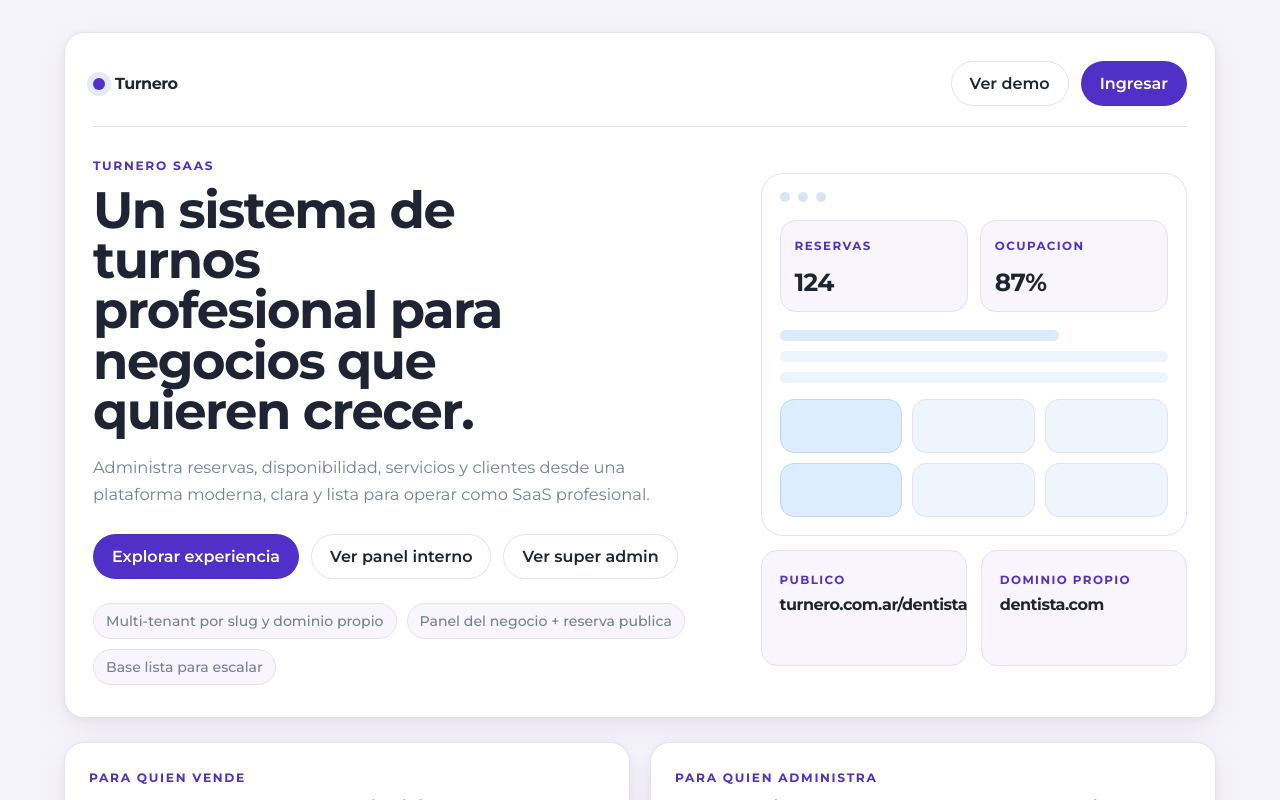
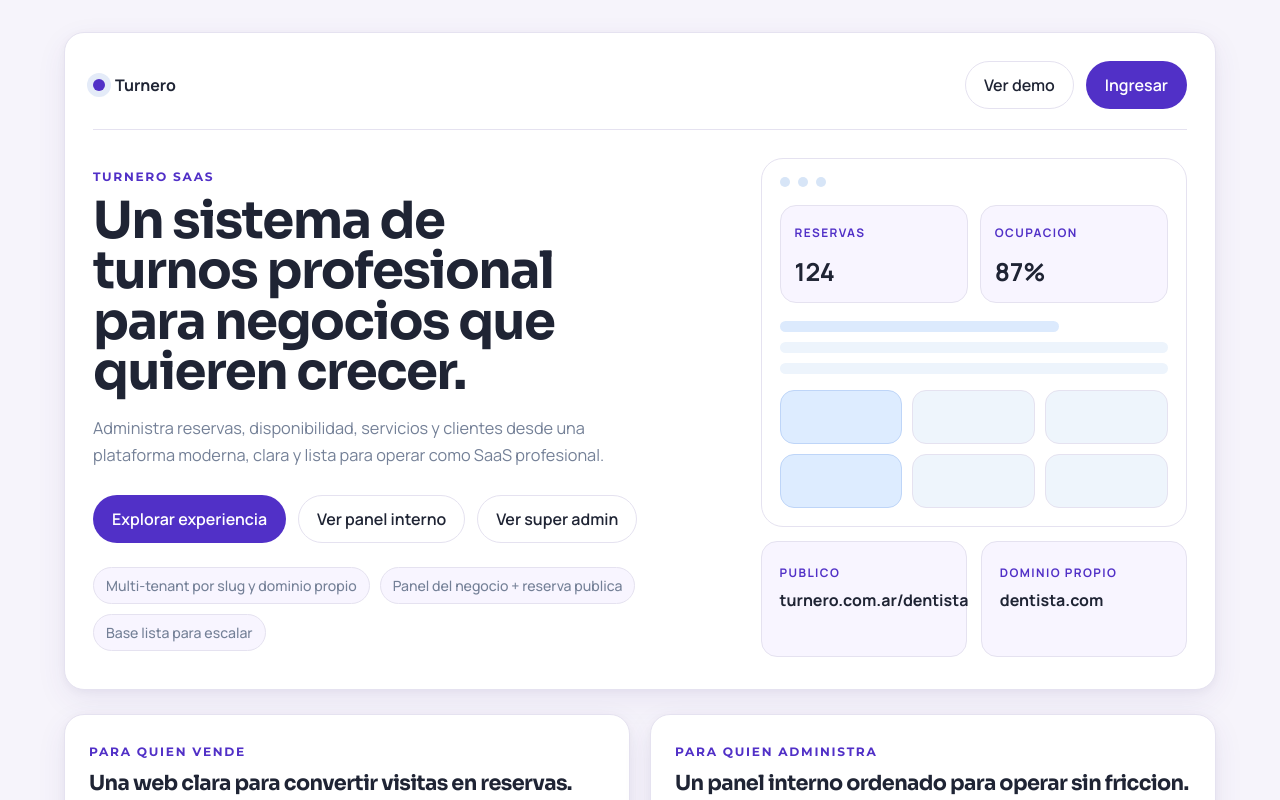
Before and after one commit to faculpda/Turnero, a Next.js app: page / in a window 1280 px wide. Shown: the top 800 px of the page. Built offline with nearby package versions, Linux system fonts and the light colour scheme.

Commit message:
feat: diversificar tipografias del dashboard

```diff
--- a/app/globals.css
+++ b/app/globals.css
@@ -1,5 +1,7 @@
 :root {
-  --font-sans: "Montserrat", sans-serif;
+  --font-body: "Manrope", sans-serif;
+  --font-display: "Sora", sans-serif;
+  --font-accent: "Montserrat", sans-serif;
   --bg: #f6f4fb;
   --panel: #ffffff;
   --panel-soft: #f8f5ff;
@@ -22,7 +24,7 @@
 }
 
 html {
-  font-family: var(--font-sans);
+  font-family: var(--font-body);
   background: var(--bg);
   color: var(--text);
 }
@@ -31,6 +33,7 @@ body {
   margin: 0;
   min-height: 100vh;
   background: var(--bg);
+  font-family: var(--font-body);
 }
 
 a {
@@ -87,6 +90,7 @@ a {
 .dashboard-sidebar-subtitle {
   color: #8a84a0;
   font-size: 0.9rem;
+  font-family: var(--font-body);
 }
 
 .dashboard-sidebar-nav,
@@ -101,6 +105,7 @@ a {
   font-weight: 700;
   letter-spacing: 0.08em;
   text-transform: uppercase;
+  font-family: var(--font-accent);
 }
 
 .dashboard-sidebar-item {
@@ -112,6 +117,8 @@ a {
   color: #5f6780;
   background: #ffffff;
   border: 1px solid transparent;
+  font-family: var(--font-body);
+  font-weight: 700;
 }
 
 .dashboard-sidebar-item.active {
@@ -232,12 +239,22 @@ a {
   box-shadow: var(--shadow);
 }
 
+.dashboard-overview-chip strong,
+.dashboard-kpi-card h2,
+.dashboard-turno-main strong,
+.dashboard-turno-meta strong,
+.dashboard-turno-detail-block strong,
+.dashboard-sidebar-brand strong {
+  font-family: var(--font-display);
+}
+
 .dashboard-overview-chip-label {
   color: var(--muted);
   font-size: 0.82rem;
   font-weight: 700;
   text-transform: uppercase;
   letter-spacing: 0.08em;
+  font-family: var(--font-accent);
 }
 
 .dashboard-overview-chip-violet {
@@ -337,6 +354,7 @@ a {
   font-weight: 700;
   letter-spacing: 0.12em;
   text-transform: uppercase;
+  font-family: var(--font-accent);
 }
 
 .hero-sales {
@@ -384,18 +402,20 @@ a {
   text-transform: uppercase;
   color: var(--brand-strong);
   font-weight: 700;
+  font-family: var(--font-accent);
 }
 
 .muted {
   color: var(--muted);
   line-height: 1.65;
+  font-family: var(--font-body);
 }
 
 h1,
 h2,
-h3,
-strong {
+h3 {
   letter-spacing: -0.03em;
+  font-family: var(--font-display);
 }
 
 h1 {
@@ -414,6 +434,7 @@ h2 {
 
 p {
   margin: 0;
+  font-family: var(--font-body);
 }
 
 .hero-copy {
@@ -610,6 +631,7 @@ p {
   font-weight: 700;
   letter-spacing: 0.12em;
   text-transform: uppercase;
+  font-family: var(--font-accent);
 }
 
 .dashboard-kpi-card-violet {
@@ -758,6 +780,7 @@ p {
   font-weight: 700;
   letter-spacing: 0.08em;
   text-transform: uppercase;
+  font-family: var(--font-accent);
 }
 
 .dashboard-summary-list {
@@ -849,6 +872,7 @@ p {
   font-size: 0.8rem;
   font-weight: 600;
   border: 1px solid transparent;
+  font-family: var(--font-accent);
 }
 
 .badge.active,
@@ -894,6 +918,7 @@ p {
   padding: 12px 18px;
   border: 1px solid transparent;
   font-weight: 600;
+  font-family: var(--font-body);
   transition:
     transform 160ms ease,
     border-color 160ms ease,
@@ -935,6 +960,7 @@ th {
   color: var(--muted);
   font-size: 0.9rem;
   font-weight: 700;
+  font-family: var(--font-accent);
 }
 
 td:last-child,
@@ -962,6 +988,7 @@ th:last-child {
   display: grid;
   gap: 8px;
   font-weight: 700;
+  font-family: var(--font-body);
 }
 
 .field-checkbox {
@@ -1043,6 +1070,7 @@ th:last-child {
   font-size: 0.92rem;
   font-weight: 600;
   text-transform: uppercase;
+  font-family: var(--font-accent);
 }
 
 .field input:focus {
@@ -1209,6 +1237,7 @@ th:last-child {
   font: inherit;
   font-weight: 600;
   cursor: pointer;
+  font-family: var(--font-body);
   transition: background 160ms ease, border-color 160ms ease, color 160ms ease;
 }
 
--- a/app/layout.tsx
+++ b/app/layout.tsx
@@ -1,10 +1,22 @@
 import type { Metadata } from "next";
-import { Montserrat } from "next/font/google";
+import { Manrope, Montserrat, Sora } from "next/font/google";
 import "./globals.css";
+
+const manrope = Manrope({
+  subsets: ["latin"],
+  variable: "--font-body",
+  display: "swap",
+});
 
 const montserrat = Montserrat({
   subsets: ["latin"],
-  variable: "--font-sans",
+  variable: "--font-accent",
+  display: "swap",
+});
+
+const sora = Sora({
+  subsets: ["latin"],
+  variable: "--font-display",
   display: "swap",
 });
 
@@ -19,7 +31,10 @@ export default function RootLayout({
   children: React.ReactNode;
 }>) {
   return (
-    <html className={montserrat.variable} lang="es">
+    <html
+      className={`${manrope.variable} ${montserrat.variable} ${sora.variable}`}
+      lang="es"
+    >
       <body>{children}</body>
     </html>
   );
```
